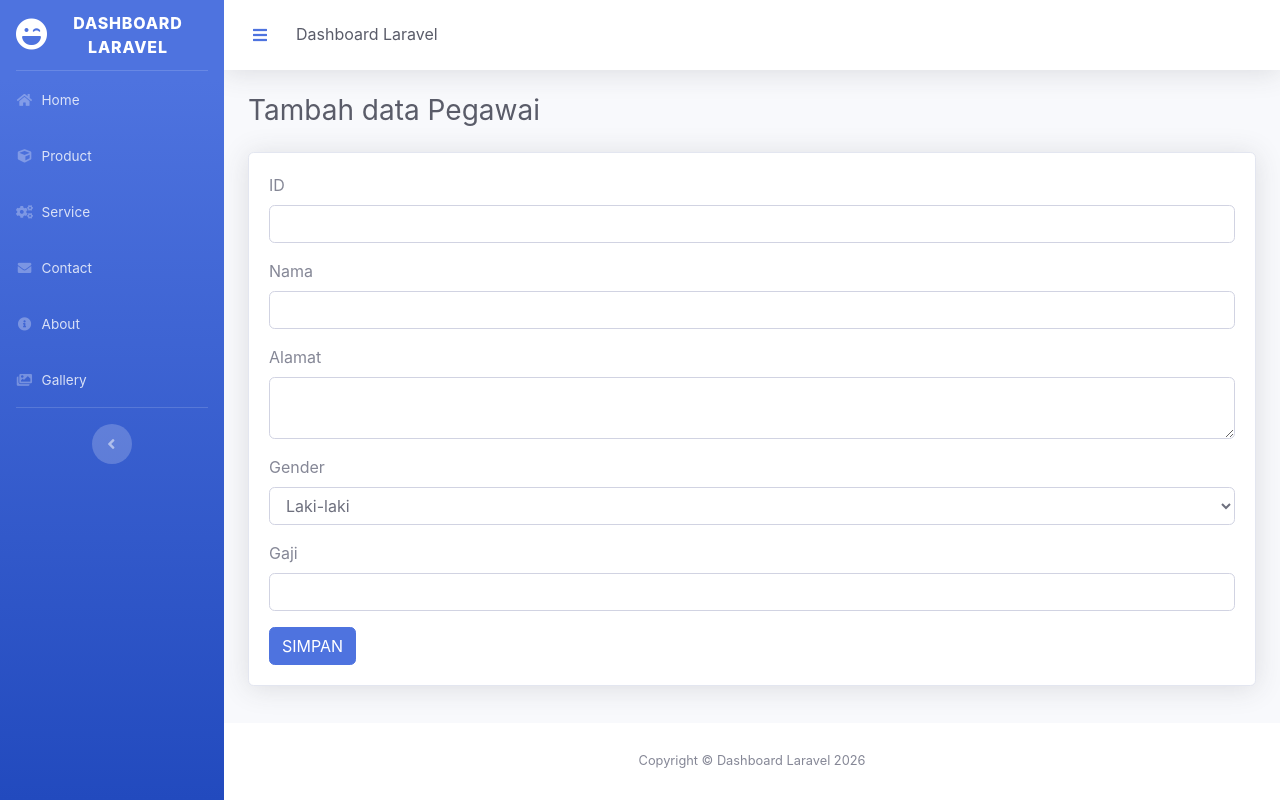
After one commit to maulindaputri144-bot/belajar-laravel-2a, a Laravel app: page /employe/create in a window 1280 px wide. The commit adds this page. Run offline with Laravel 12, Linux system fonts and the light colour scheme.

Commit message:
[ADD] fitur CRUD create

```diff
--- a/web-app/app/Http/Controllers/EmployeController.php
+++ b/web-app/app/Http/Controllers/EmployeController.php
@@ -3,6 +3,7 @@
 namespace App\Http\Controllers;
 
 use App\Models\Employe;
+use Illuminate\Http\Request;
 
 class EmployeController extends Controller
 {
@@ -12,4 +13,24 @@ class EmployeController extends Controller
 
         return view('tampil_data', compact('employes'));
     }
+
+    public function create()
+    {
+        $data['judul'] = 'Tambah data Pegawai';
+
+        return view('tambah_data', $data);
+    }
+
+    public function store(Request $request)
+    {
+        $employe = new Employe();
+        $employe->id = $request->id;
+        $employe->nama = $request->nama;
+        $employe->alamat = $request->alamat;
+        $employe->gender = $request->gender;
+        $employe->gaji = $request->gaji;
+        $employe->save();
+
+        return redirect('/employe');
+    }
 }
--- /dev/null
+++ b/web-app/resources/views/tambah_data.blade.php
@@ -0,0 +1,43 @@
+@extends('dashboard')
+
+@section('content')
+    <h1 class="h3 mb-4 text-gray-800">{{ $judul }}</h1>
+
+    <div class="card shadow mb-4">
+        <div class="card-body">
+            <form action="/employe/store" method="POST">
+                @csrf
+
+                <div class="form-group">
+                    <label for="id">ID</label>
+                    <input type="text" class="form-control" id="id" name="id">
+                </div>
+
+                <div class="form-group">
+                    <label for="nama">Nama</label>
+                    <input type="text" class="form-control" id="nama" name="nama">
+                </div>
+
+                <div class="form-group">
+                    <label for="alamat">Alamat</label>
+                    <textarea class="form-control" id="alamat" name="alamat"></textarea>
+                </div>
+
+                <div class="form-group">
+                    <label for="gender">Gender</label>
+                    <select class="form-control" id="gender" name="gender">
+                        <option value="L">Laki-laki</option>
+                        <option value="P">Perempuan</option>
+                    </select>
+                </div>
+
+                <div class="form-group">
+                    <label for="gaji">Gaji</label>
+                    <input type="number" class="form-control" id="gaji" name="gaji">
+                </div>
+
+                <button type="submit" class="btn btn-primary">SIMPAN</button>
+            </form>
+        </div>
+    </div>
+@endsection
--- a/web-app/resources/views/tampil_data.blade.php
+++ b/web-app/resources/views/tampil_data.blade.php
@@ -5,6 +5,8 @@
 
     <div class="card shadow mb-4">
         <div class="card-body">
+            <a class="btn btn-success mb-3" href="/employe/create">Tambah Data Karyawan</a>
+
             <div class="table-responsive">
                 <table class="table table-bordered">
                     <thead class="thead-light">
--- a/web-app/routes/web.php
+++ b/web-app/routes/web.php
@@ -48,4 +48,6 @@ Route::get('/service', [DashboardController::class, 'service']);
 Route::get('/contact', [DashboardController::class, 'contact']);
 Route::get('/sb-admin/about', [DashboardController::class, 'about']);
 Route::get('/gallery', [DashboardController::class, 'gallery']);
+Route::get('/employe/create', [EmployeController::class, 'create']);
+Route::post('/employe/store', [EmployeController::class, 'store']);
 Route::get('/employe', [EmployeController::class, 'index']);
```
